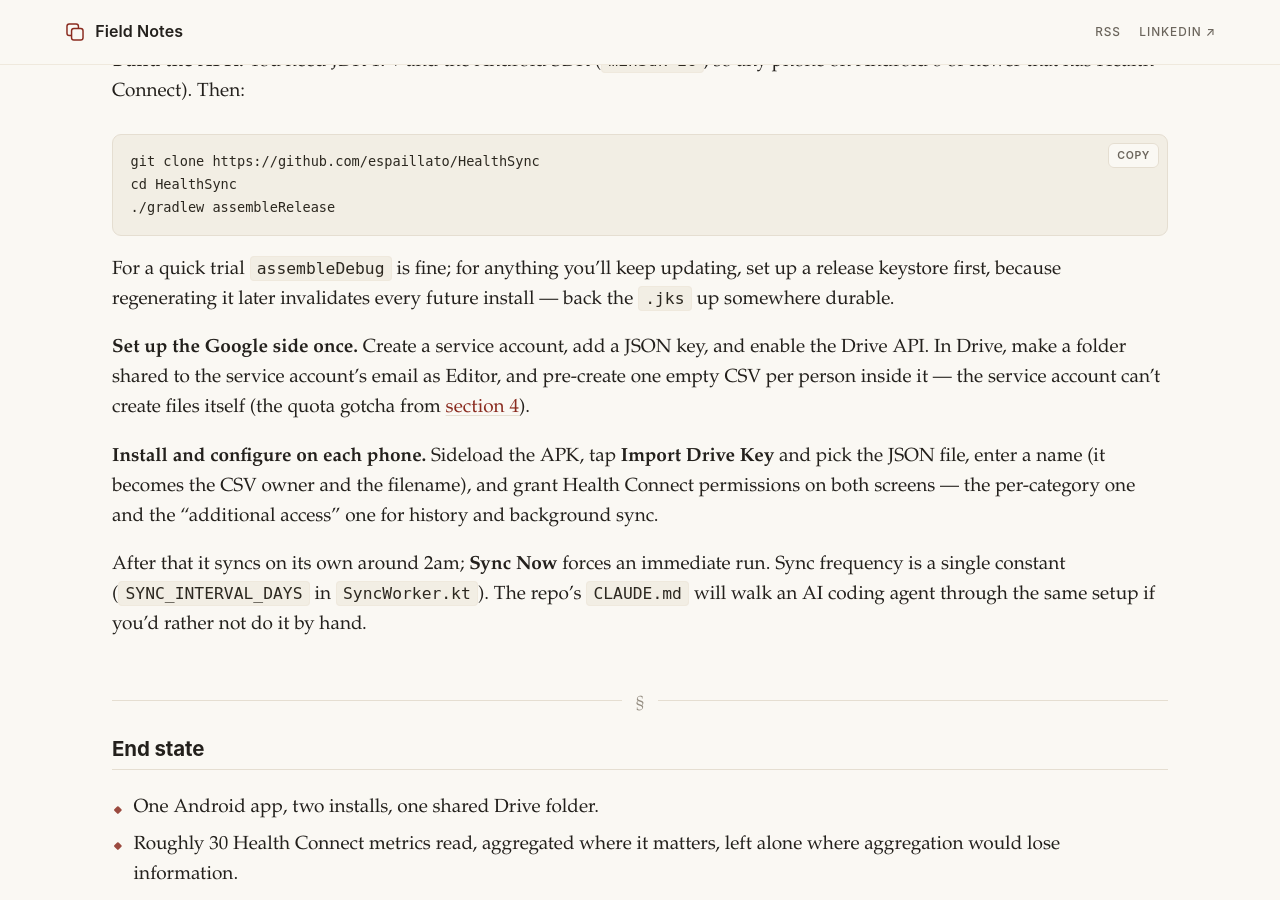
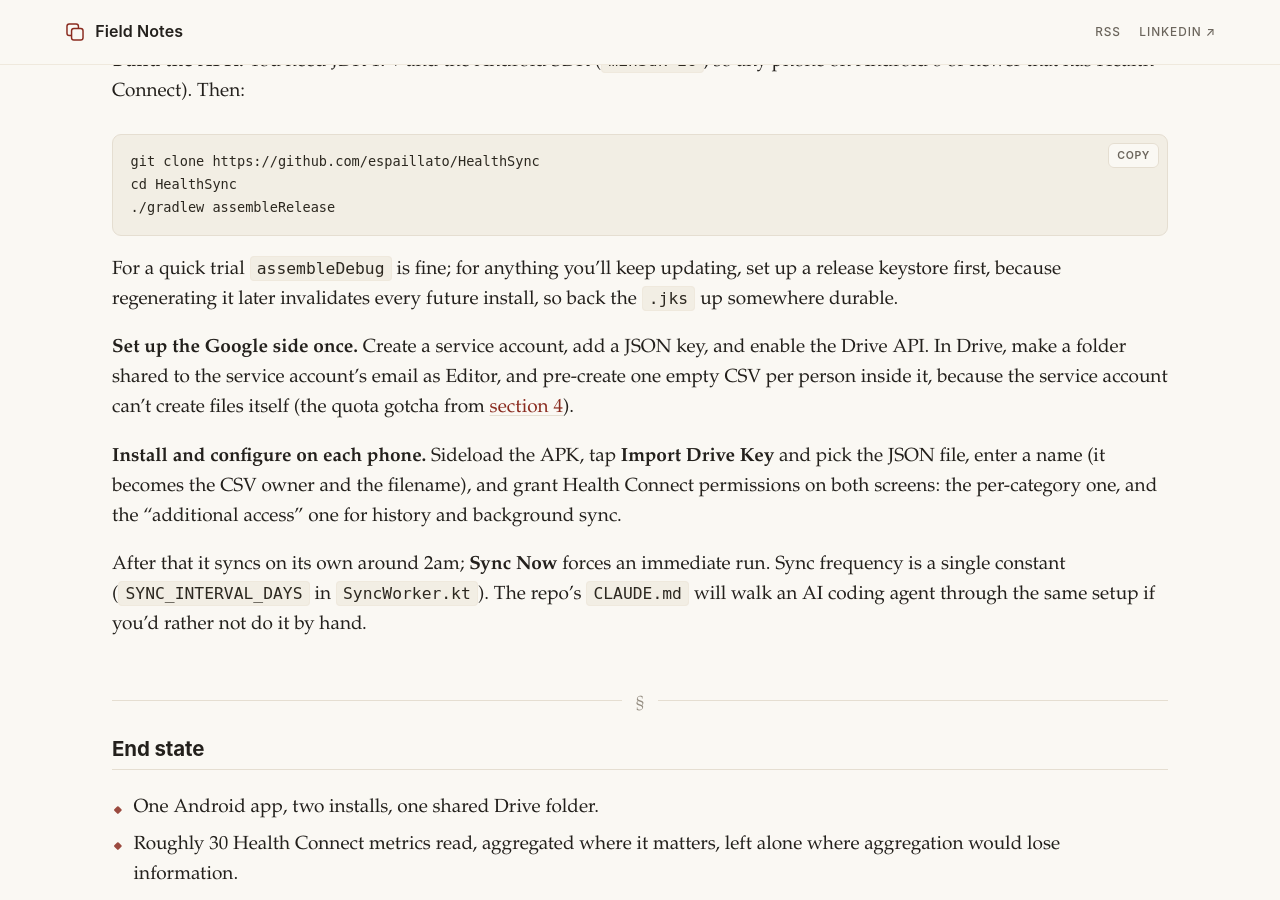
Before and after one commit to espaillato/espaillato.github.io, a Jekyll site: the page built from _posts/2026-08-06-health-connect-google-drive-sync-android.md, in a window 1280 px wide and 900 px high, scrolled down 8293 px. Built offline with Jekyll 4.4.1, drawn with Linux system fonts in a browser that asks for light colours.

Commit message:
Trim em-dashes from the new getting-started sections
Co-Authored-By: Claude Sonnet 5 <noreply@anthropic.com>

````diff
--- a/_posts/2026-08-06-health-connect-google-drive-sync-android.md
+++ b/_posts/2026-08-06-health-connect-google-drive-sync-android.md
@@ -182,11 +182,11 @@ cd HealthSync
 ./gradlew assembleRelease
 ```
 
-For a quick trial `assembleDebug` is fine; for anything you'll keep updating, set up a release keystore first, because regenerating it later invalidates every future install — back the `.jks` up somewhere durable.
+For a quick trial `assembleDebug` is fine; for anything you'll keep updating, set up a release keystore first, because regenerating it later invalidates every future install, so back the `.jks` up somewhere durable.
 
-**Set up the Google side once.** Create a service account, add a JSON key, and enable the Drive API. In Drive, make a folder shared to the service account's email as Editor, and pre-create one empty CSV per person inside it — the service account can't create files itself (the quota gotcha from [section 4](#drive-service-account)).
+**Set up the Google side once.** Create a service account, add a JSON key, and enable the Drive API. In Drive, make a folder shared to the service account's email as Editor, and pre-create one empty CSV per person inside it, because the service account can't create files itself (the quota gotcha from [section 4](#drive-service-account)).
 
-**Install and configure on each phone.** Sideload the APK, tap **Import Drive Key** and pick the JSON file, enter a name (it becomes the CSV owner and the filename), and grant Health Connect permissions on both screens — the per-category one and the "additional access" one for history and background sync.
+**Install and configure on each phone.** Sideload the APK, tap **Import Drive Key** and pick the JSON file, enter a name (it becomes the CSV owner and the filename), and grant Health Connect permissions on both screens: the per-category one, and the "additional access" one for history and background sync.
 
 After that it syncs on its own around 2am; **Sync Now** forces an immediate run. Sync frequency is a single constant (`SYNC_INTERVAL_DAYS` in `SyncWorker.kt`). The repo's `CLAUDE.md` will walk an AI coding agent through the same setup if you'd rather not do it by hand.
 
````
Also changed, not shown: _posts/2026-09-08-from-case-study-to-starter-kit.md (+2 -2 lines).
